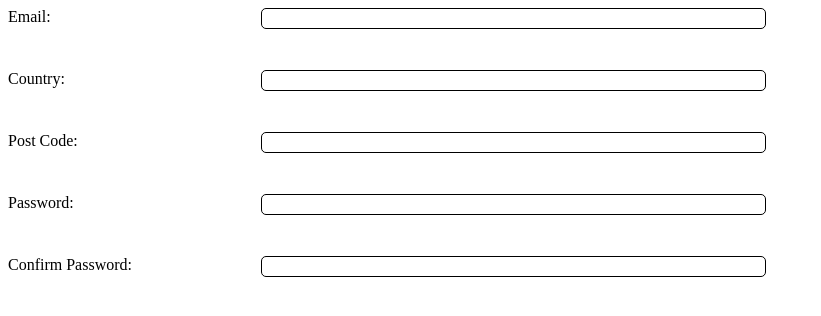
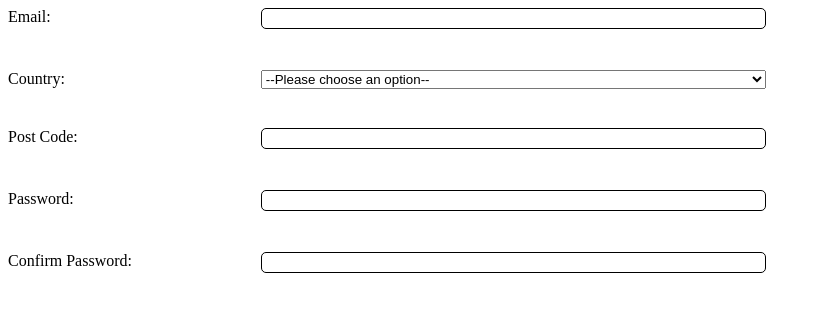
Before and after one commit to JimboBaggins1/js-form-validation, a website built with webpack: page src/template.html in a window 1280 px wide. Shown: the whole page, without its empty margins (0-821 px from the left). Built offline with nearby package versions, Linux system fonts and the light colour scheme.

Commit message:
Change country input to Select. Make password required and add min character limit

```diff
--- a/src/template.html
+++ b/src/template.html
@@ -6,15 +6,32 @@
     <title>JS Form Validation</title>
 </head>
 <body>
-    <form>
+    <form novalidate>
         <div>
             <label for="email">Email:</label>
-            <input type="email" id="email" name="email">
+            <input type="email" id="email" name="email" required minlength="8">
             <span class="error" aria-live="polite"></span>
         </div>
         <div>
             <label for="country">Country:</label>
-            <input type="text" id="country" name="country">
+            <select name="country" id="country" required>
+                <option value="">--Please choose an option--</option>
+                <optgroup label="Europe">
+                    <option value="uk">UK</option>
+                    <option value="france">France</option>
+                    <option value="germany">Germany</option>
+                    <option value="norway">Norway</option>
+                    <option value="iceland">Iceland</option>
+                </optgroup>
+                <optgroup label="Americas">
+                    <option value="us">US</option>
+                    <option value="canada">Canada</option>
+                    <option value="mexico">Mexico</option>
+                    <option value="guatemala">Guatemala</option>
+                    <option value="honduras">Honduras</option>
+                    <option value="elSalvador">El Salvador</option>
+                </optgroup>
+            </select>
             <span class="error" aria-live="polite"></span>
         </div>
         <div>
@@ -24,7 +41,7 @@
         </div>
         <div>
             <label for="pwd">Password:</label>
-            <input type="password" name="pwd" id="pwd">
+            <input type="password" name="pwd" id="pwd" required minlength="8">
             <span class="error" aria-live="polite"></span>
         </div>
         <div>
```
